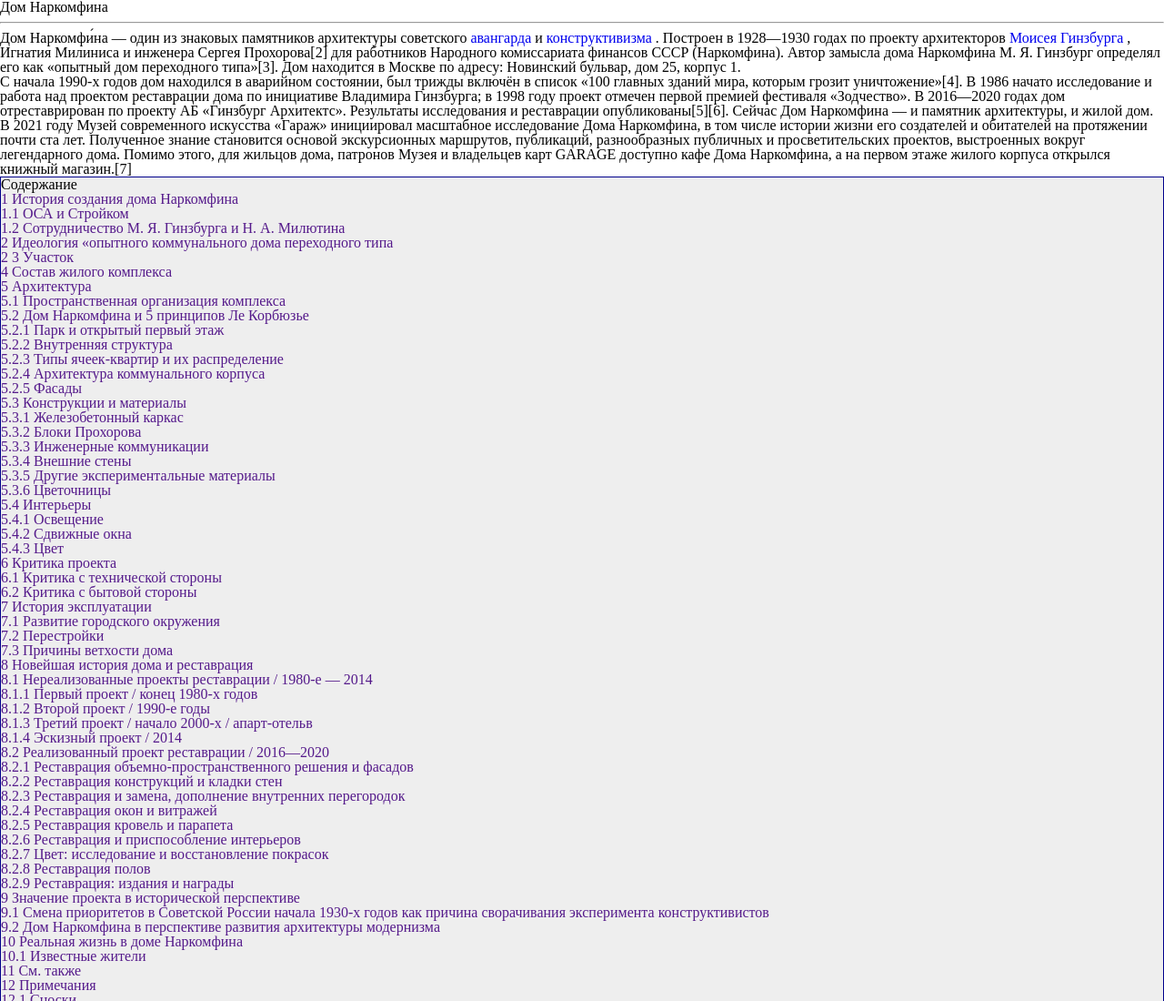
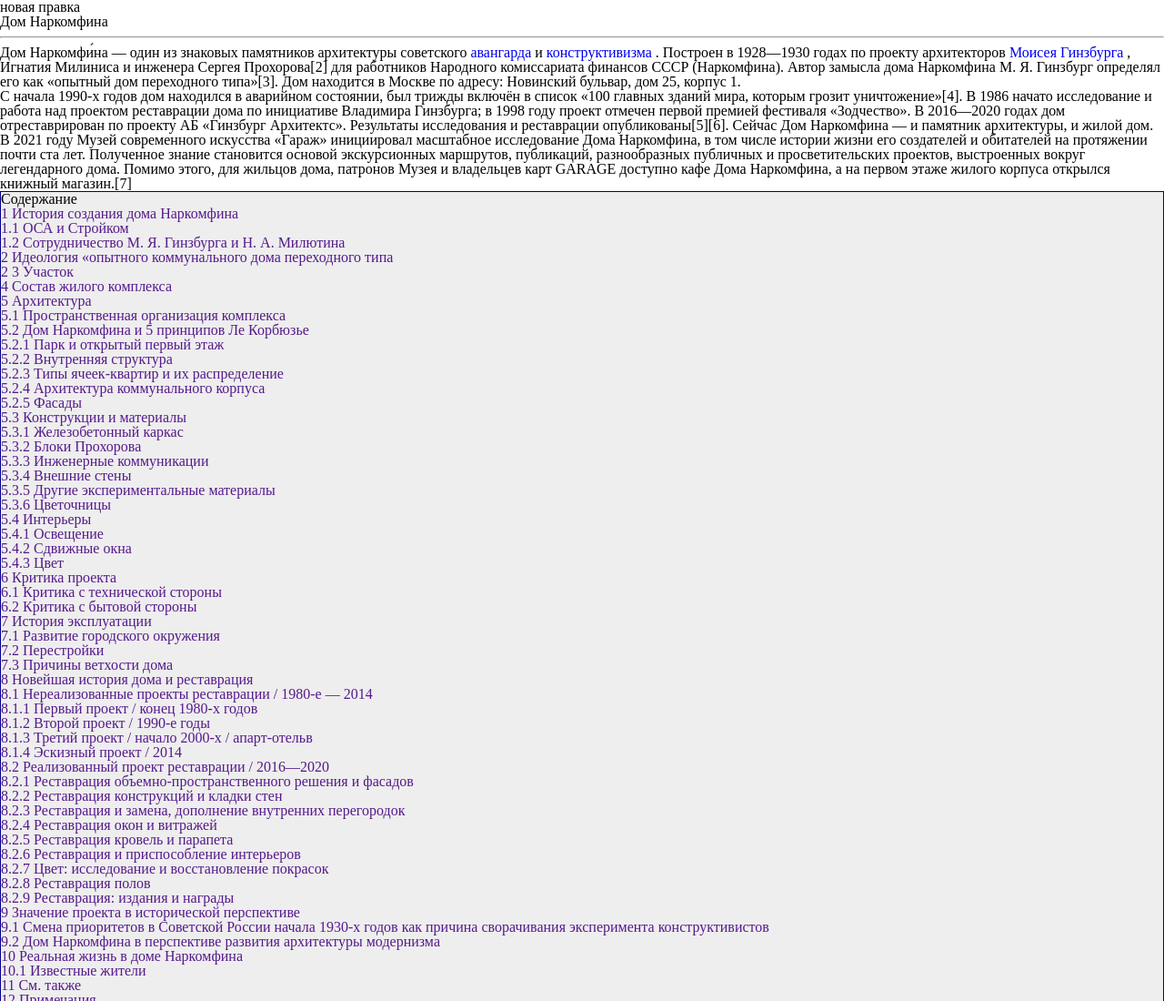
Before and after one commit to Kseniia9807/HSE-Kseniia, a plain HTML site: page index.html in a window 1280 px wide. Shown: the top 1100 px of the page at 91% size. Drawn offline with Linux system fonts and the light colour scheme.

Commit message:
Update index.html

```diff
--- a/index.html
+++ b/index.html
@@ -7,6 +7,7 @@
         <title>дом Наркомфина</title>
     </head>
     <body>
+     <p>новая правка</p>
         <h1>Дом Наркомфина</h1>
         <hr>
         <p><b>Дом Наркомфи́на</b> — один из знаковых памятников архитектуры советского
```
